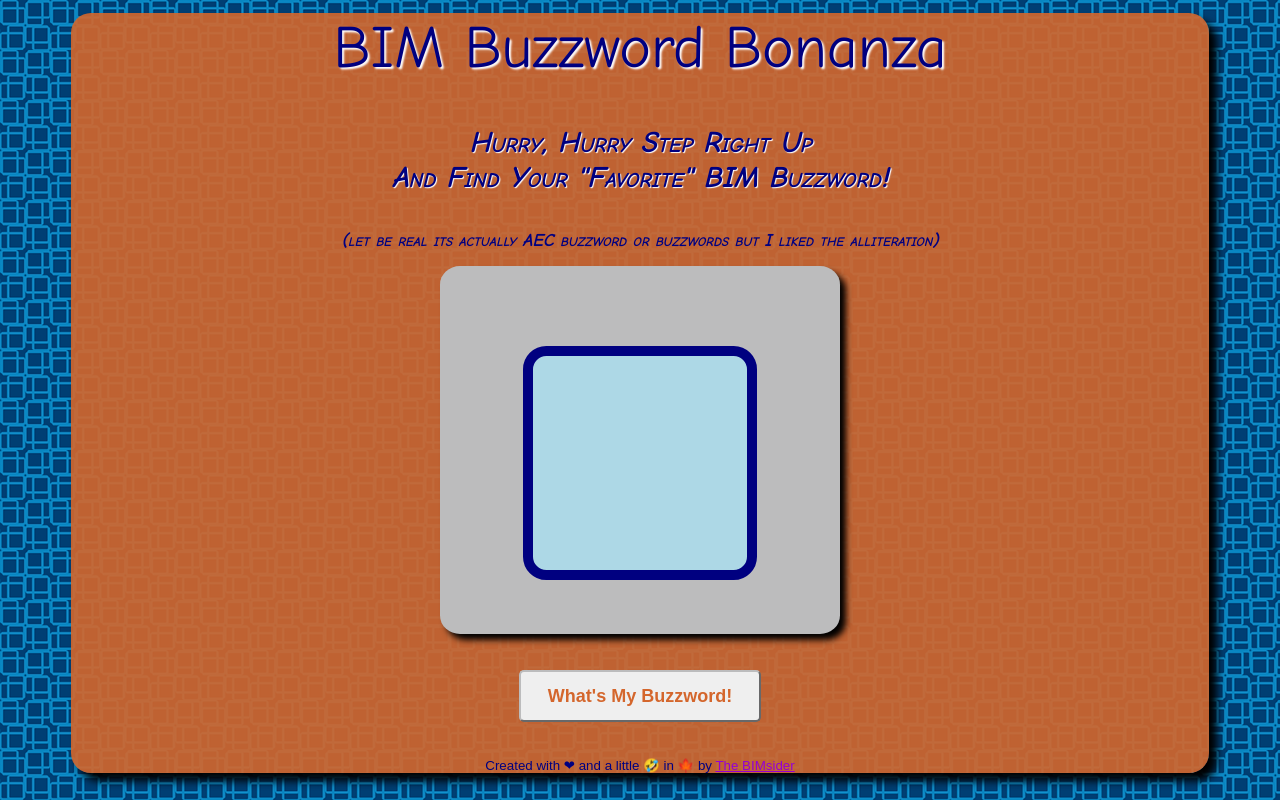
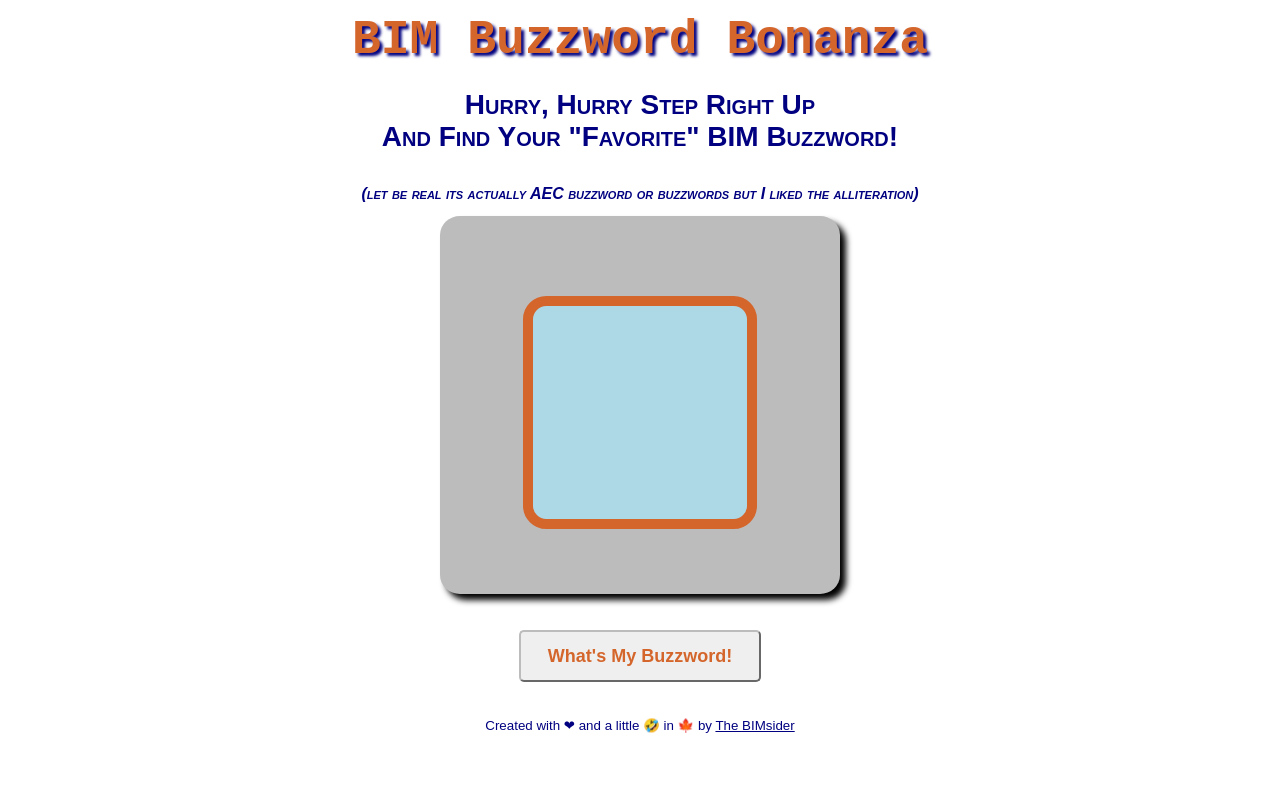
Before and after one commit to TheBIMsider/BIM-Buzzword-Bonanza, a plain HTML site: page BIM-Buzzword/index.html in a window 1280 px wide. Drawn offline with Linux system fonts and the light colour scheme.

Commit message:
Add files via upload

```diff
--- a/BIM-Buzzword/index.css
+++ b/BIM-Buzzword/index.css
@@ -1,6 +1,4 @@
 body {
-  background-color: yellow;
-  background-image: url(icon/pattern8-pattern-07.gif);
   /* Default font styling */
   font: 10pt Arial, Helvetica, Sans-Serif;
   color: navy;
@@ -11,25 +9,24 @@ body {
   width: 90%;
   /* But don't go below 600px or above 1200px */
   min-width: 600px;
-  max-width: 1200px;
+  /*max-width: 1200px;*/
   margin: 1em auto;
-  background: #d4662ce6;
-  height: 95vh;
+  height: 90vh;
   display: flex;
   flex-direction: column;
   justify-content: center;
   align-items: center;
-  border-radius: 20px;
-  box-shadow: 8px 8px 8px black;
 }
 
 /*======== Styling for page header */
 header {
-  height: 100px;
+  height: 60px;
   /* Font size, line-height, and family */
-  font: 60px "Comic Sans MS", "Comic Sans", cursive;
+  font: 48px 'Courier New', Courier, monospace;
   text-align: center;
-  text-shadow: 2px 2px 2px white;
+  font-weight: 900;
+  color: #d4662c;
+  text-shadow: 3px 3px 3px navy;
 }
 
 .square {
@@ -50,7 +47,7 @@ header {
   text-align: center;
   padding: 0.5em;
   position: relative;
-  border: 10px solid navy;
+  border: 10px solid #d4662c;;
 }
 
 p {
@@ -79,13 +76,12 @@ button:hover {
 /*========================= More general style rules and classes */
 /* Style for h1 headings */
 h1 {
-  font: italic small-caps bold 30px "Comic Sans MS", "Comic Sans", cursive;
-  text-shadow: 1px 1px 1px white;
+  font: small-caps bold 28px Arial, Helvetica, Sans-Serif;
   text-align: center;
 }
 /* Style for h2 headings */
 h2 {
-  font: italic small-caps bold 18px "Comic Sans MS", "Comic Sans", cursive;
+  font: italic small-caps bold 16px Arial, Helvetica, Sans-Serif;
   text-align: center;
 }
 /* Style for paragraphs */
@@ -127,11 +123,11 @@ img.right {
 /* ==== Styles for links and link states. === */
 /* Unvisited links */
 a:link {
-  color: darkviolet;
+  color: navy
 }
 /* Visited links */
 a:visited {
-  color: yellow;
+  color: darkviolet;
 }
 /* Mouse pointer on link */
 a:hover {
```
